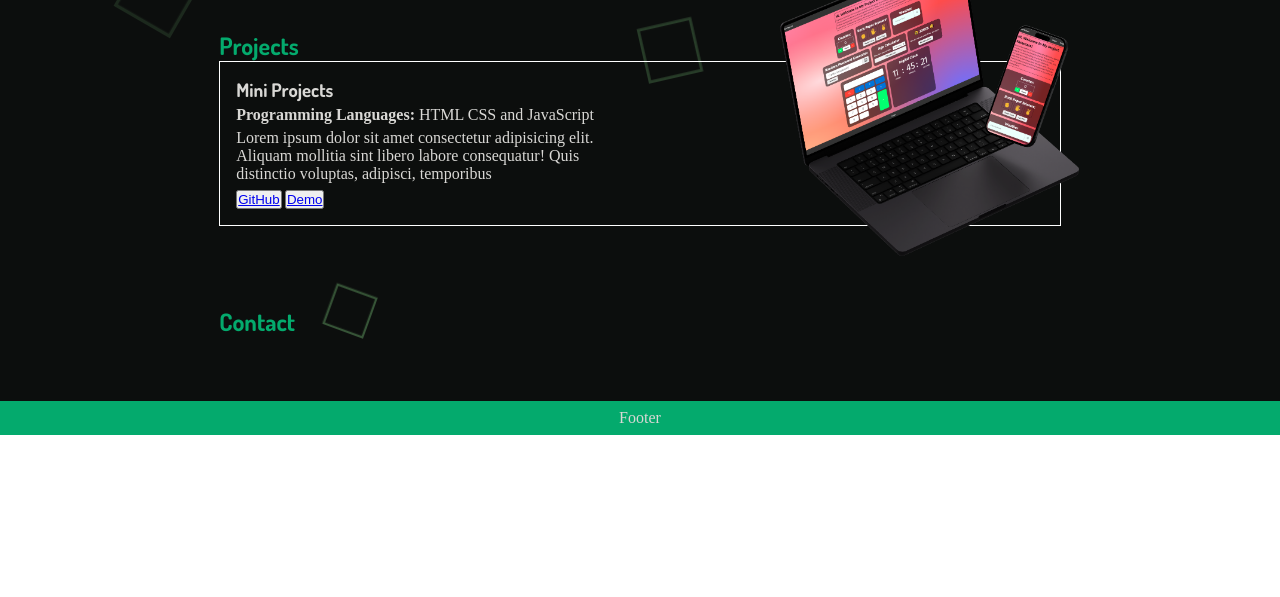
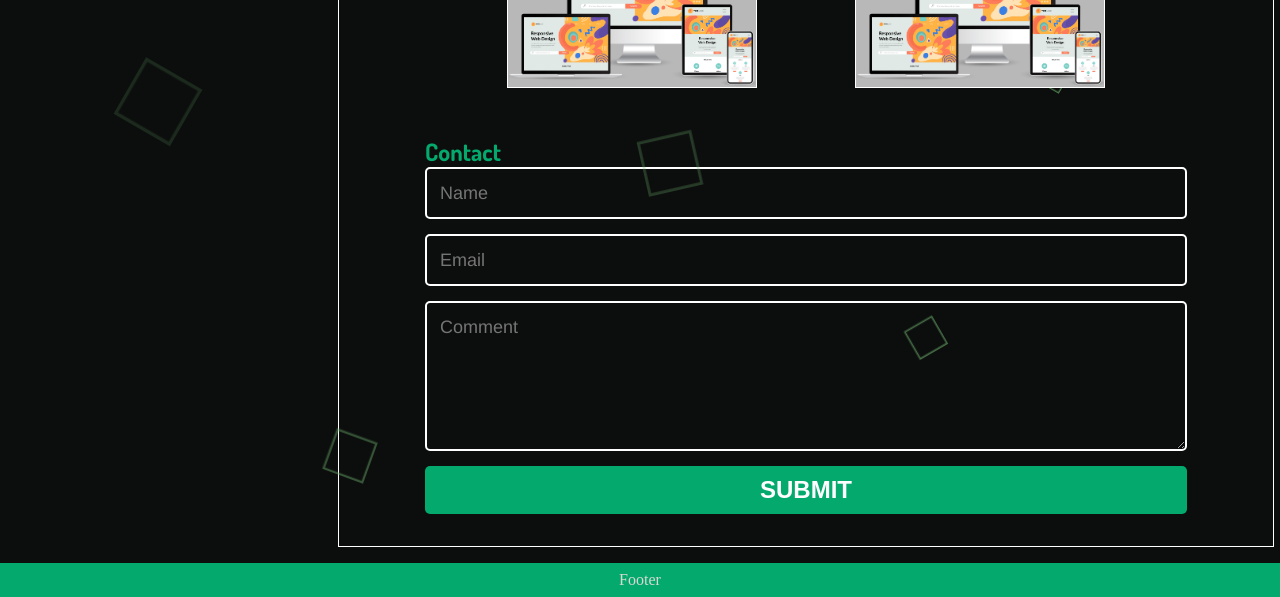
Before and after one commit to idil-abdi/portfolio-page, a plain HTML site: page index.html in a window 1280 px wide. Shown: the part 748-1345 px from the top of the page. Before the commit the page ends 1183 px from the top, so only its background shows below. Drawn offline with Linux system fonts and the light colour scheme; a web font is replaced by a local one.

Commit message:
created new changes to my design

```diff
--- a/asset/styles.css
+++ b/asset/styles.css
@@ -19,6 +19,20 @@ body{
 
 .main{
     margin: 1rem;
+}
+
+.profile-img{
+    border-radius: 10px;
+}
+
+.sidebar{
+    border: 1px solid white;
+    height: fit-content;
+    padding: 5px;
+}
+
+.content{
+    border: 1px solid white;
 }
 
 section{
@@ -87,7 +101,7 @@ span{
 }
 
 .introOne, .introTwo{
-    font-size: 3rem;
+    font-size: 2.5rem;
     text-align: center;
 }
 
@@ -209,7 +223,7 @@ li a:hover:not(.active) {
 }
 
 .projectBox{
-    width: 400px;
+    width: 250px;
     border: 1px solid white;
     position: relative;
 }
@@ -231,6 +245,7 @@ li a:hover:not(.active) {
     left: 50%;
     transform: translate(-50%, -50%);
     width: 80%;
+    font-size: 10px;
 }
 
 .projectBox:hover .overlayImg {
@@ -243,7 +258,7 @@ li a:hover:not(.active) {
 
 .containerBtn{
     position: absolute;
-    left: 52%;
+    left: 23%;
 }
 
 .overlayBtn{
@@ -257,9 +272,54 @@ li a:hover:not(.active) {
     padding:  0.5rem 0;
 }
 
-@media screen and (min-width: 650px) {
-    .introOne, .introTwo{
-        font-size: 5rem;
+/* contact form */
+.feedback-input {
+    color:white;
+    font-family: Helvetica, Arial, sans-serif;
+    font-weight:500;
+    font-size: 18px;
+    border-radius: 5px;
+    line-height: 22px;
+    background-color: transparent;
+    border:2px solid white;
+    transition: all 0.3s;
+    padding: 13px;
+    margin-bottom: 15px;
+    width:100%;
+    box-sizing: border-box;
+    outline:0;
+  }
+
+  .feedback-input:focus { border:2px solid #04aa6d; }
+
+  textarea {
+    height: 150px;
+    line-height: 150%;
+    resize:vertical;
+  }
+
+  [type="submit"] {
+    font-family: 'Montserrat', Arial, Helvetica, sans-serif;
+    width: 100%;
+    background: #04aa6d;
+    border-radius:5px;
+    border:0;
+    cursor:pointer;
+    color:white;
+    font-size:24px;
+    padding-top:10px;
+    padding-bottom:10px;
+    transition: all 0.3s;
+    margin-top:-4px;
+    font-weight:700;
+  }
+  [type="submit"]:hover { background:#3a5a40; }
+
+@media screen and (min-width: 750px) {
+    .main{
+        display: grid;
+        grid-template-columns: 25% 75%;
+        gap: 10px;
     }
     .topnav {
         display: none;
@@ -276,7 +336,7 @@ li a:hover:not(.active) {
     }
 
     .border{
-        margin: 3rem auto;
-        width: 70%;
+        margin: 1rem auto;
+        width: 85%;
     }
 }
--- a/index.html
+++ b/index.html
@@ -48,14 +48,24 @@
       </header>
 
        <div class="main">
+
+        <div class="sidebar">
+
           <div class="hero">
             <section class="heading">
+              <img class="profile-img" src="./asset/img/profile-img.png" alt="profile-pic" width="120px">
               <div class="introOne">Hi, I'm <span>Edil</span>.</div>
               <div class="introTwo">A Software Developer.</div>
               <div class="headingButton">
                 <button class="cvBtn">CV</button>
               </div>
           </div>
+          <br>
+          <hr>
+          <br>
+        </div>
+
+        <div class="content">
 
         </section>
 
@@ -98,37 +108,69 @@
         <section class="border" id="projects">
           <h2>Projects</h2>
           <div class="projectContainer">
-            <!-- <div class="projectBox">
+
+            <div class="projectBox">
               <img src="./asset/img/standby.png" alt="blank picture" class="overlayImg">
               <div class="overlay">
-                <h3>Title</h3>
-                <p><b>Programming Languages:</b></p>
+                <h3>Mini Projects</h3>
+                <p><b>Programming Languages:</b> HTML CSS and JavaScript</b></p>
                 <p>Lorem ipsum dolor sit amet consectetur adipisicing elit. Aliquam mollitia sint libero labore consequatur! Quis distinctio voluptas, adipisci, temporibus</p>
                 <div class="containerBtn">
-                  <button class="overlayBtn">GitHub</button>
-                  <button class="overlayBtn">Demo</button>
+                  <button class="overlayBtn"><a href="https://github.com/idil-abdi/mini-projects" target="_blank">GitHub</a></button>
+                  <button class="overlayBtn"><a href="https://idil-abdi.github.io/mini-projects/" target="_blank">Demo</a></button>
                 </div>
               </div>
-            </div> -->
-
-            <div class="project-b">
-              <div class="projectContext">
+            </div>
+            <div class="projectBox">
+              <img src="./asset/img/standby.png" alt="blank picture" class="overlayImg">
+              <div class="overlay">
                 <h3>Mini Projects</h3>
-                <p><b>Programming Languages:</b> HTML CSS and JavaScript</p>
+                <p><b>Programming Languages:</b> HTML CSS and JavaScript</b></p>
                 <p>Lorem ipsum dolor sit amet consectetur adipisicing elit. Aliquam mollitia sint libero labore consequatur! Quis distinctio voluptas, adipisci, temporibus</p>
-                <div >
-                  <button ><a href="https://github.com/idil-abdi/mini-projects" target="_blank">GitHub</a></button>
-                  <button ><a href="https://idil-abdi.github.io/mini-projects/" target="_blank">Demo</a></button>
+                <div class="containerBtn">
+                  <button class="overlayBtn"><a href="https://github.com/idil-abdi/mini-projects" target="_blank">GitHub</a></button>
+                  <button class="overlayBtn"><a href="https://idil-abdi.github.io/mini-projects/" target="_blank">Demo</a></button>
                 </div>
               </div>
-                <img src="./asset/img/project one.png" alt="mini project">
             </div>
+            <div class="projectBox">
+              <img src="./asset/img/standby.png" alt="blank picture" class="overlayImg">
+              <div class="overlay">
+                <h3>Mini Projects</h3>
+                <p><b>Programming Languages:</b> HTML CSS and JavaScript</b></p>
+                <p>Lorem ipsum dolor sit amet consectetur adipisicing elit. Aliquam mollitia sint libero labore consequatur! Quis distinctio voluptas, adipisci, temporibus</p>
+                <div class="containerBtn">
+                  <button class="overlayBtn"><a href="https://github.com/idil-abdi/mini-projects" target="_blank">GitHub</a></button>
+                  <button class="overlayBtn"><a href="https://idil-abdi.github.io/mini-projects/" target="_blank">Demo</a></button>
+                </div>
+              </div>
+            </div>
+            <div class="projectBox">
+              <img src="./asset/img/standby.png" alt="blank picture" class="overlayImg">
+              <div class="overlay">
+                <h3>Mini Projects</h3>
+                <p><b>Programming Languages:</b> HTML CSS and JavaScript</b></p>
+                <p>Lorem ipsum dolor sit amet consectetur adipisicing elit. Aliquam mollitia sint libero labore consequatur! Quis distinctio voluptas, adipisci, temporibus</p>
+                <div class="containerBtn">
+                  <button class="overlayBtn"><a href="https://github.com/idil-abdi/mini-projects" target="_blank">GitHub</a></button>
+                  <button class="overlayBtn"><a href="https://idil-abdi.github.io/mini-projects/" target="_blank">Demo</a></button>
+                </div>
+              </div>
+            </div>
+
           </div>
         </section>
 
         <section class="border" id="contact">
           <h2>Contact</h2>
+          <form>
+            <input name="name" type="text" class="feedback-input" placeholder="Name" />
+            <input name="email" type="text" class="feedback-input" placeholder="Email" />
+            <textarea name="text" class="feedback-input" placeholder="Comment"></textarea>
+            <input type="submit" value="SUBMIT"/>
+          </form>
         </section>
+      </div>
       </div>
       <div class="footer">Footer</div>
     </div>
```
Also changed, not shown: asset/img/profile-img.png (added), 1 other file. Lines whose indentation alone changed are shown as unchanged.
